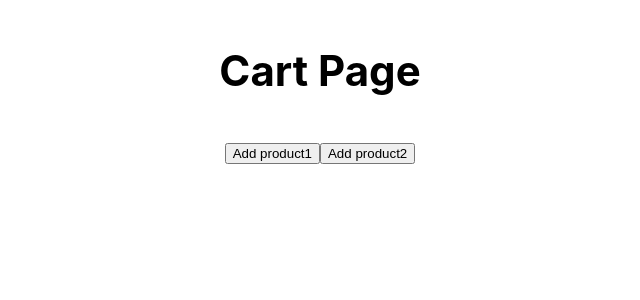
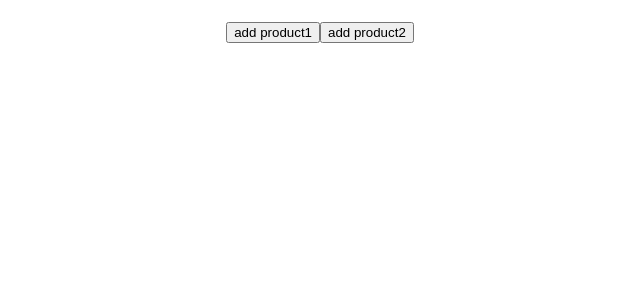
Before and after one commit to Jaikrishnavr01/45days-training, a React (Create React App) app: page / in a window 1280 px wide. Shown: the top 300 px of the page, without its empty margins (320-960 px from the left). Built offline with nearby package versions, Linux system fonts and the light colour scheme.

Commit message:
task-8 completed

```diff
--- a/src/Components/Task8.jsx/Task8.jsx
+++ b/src/Components/Task8.jsx/Task8.jsx
@@ -1,55 +1,57 @@
-import React, { useRef, useState } from 'react';
+import React, { useReducer, useRef } from 'react';
 
-function Task8() {
-  const [cartItems, setCartItems] = useState([]);
-  const product1Ref = useRef(null);
-  const product2Ref = useRef(null);
+export default function Task8() {
+  const product1Ref = useRef(0);
+  const product2Ref = useRef(0);
 
-  const handleAddToCart = (product) => {
-    const existingIndex = cartItems.findIndex(item => item.name === product.name);
-    const updatedCart = [...cartItems];
-    if (existingIndex !== -1) {
-      updatedCart[existingIndex].quantity++;
-    } else {
-      updatedCart.push({ name: product.name, quantity: 1 });
-    }
-    setCartItems(updatedCart);
-  };
-
-  const handleRemoveFromCart = (index) => {
-    const updatedCart = [...cartItems];
-    updatedCart.splice(index, 1);
-    setCartItems(updatedCart);
-  };
-
-  const handleDecrementQuantity = (index) => {
-    const updatedCart = [...cartItems];
-    if (updatedCart[index].quantity > 1) {
-      updatedCart[index].quantity--;
-      setCartItems(updatedCart);
+  const Reducer = (state, action) => {
+    switch (action.type) {
+      case 'product1':
+        return { ...state, product1: state.product1 + 1, showProduct1: true };
+      case 'product1dec':
+        return { ...state, product1: state.product1 > 1 ? state.product1 - 1 : 0 };
+      case 'product2':
+        return { ...state, product2: state.product2 + 1, showProduct2: true };
+      case 'product2dec':
+        return { ...state, product2: state.product2 > 1 ? state.product2 - 1 : 0 };
+      case 'produ1remove':
+        return { ...state, product1: 0, showProduct1: false };
+      case 'produ2remove':
+        return { ...state, product2: 0, showProduct2: false };
+      default:
+        return state;
     }
   };
 
+  const [count, dispatch] = useReducer(Reducer, {
+    product1: product1Ref.current,
+    product2: product2Ref.current,
+  });
+
   return (
     <div>
-      <h2>Cart Page</h2>
-      <ul>
-        {cartItems.map((item, index) => (
-          <li key={index}>
-            {item.name} - Quantity: {item.quantity}
-            <button onClick={() => handleRemoveFromCart(index)}>Remove</button>
-            <button onClick={() => handleDecrementQuantity(index)}>Decrement</button>
-          </li>
-        ))}
-      </ul>
-      <button onClick={() => handleAddToCart({ name: 'product1' })} ref={product1Ref}>
-        Add product1
-      </button>
-      <button onClick={() => handleAddToCart({ name: 'product2' })} ref={product2Ref}>
-        Add product2
-      </button>
+      {count.showProduct1 && (
+        <p>
+          product1: {count.product1}{' '}
+          <span>
+            <button onClick={() => dispatch({ type: 'product1dec' })}>Decrement</button>
+            <button onClick={() => dispatch({ type: 'produ1remove' })}>Remove</button>
+          </span>
+        </p>
+      )}
+      {count.showProduct2 && (
+        <p>
+          product2: {count.product2}{' '}
+          <span>
+            <button onClick={() => dispatch({ type: 'product2dec' })}>Decrement</button>
+            <button onClick={() => dispatch({ type: 'produ2remove' })}>Remove</button>
+          </span>
+        </p>
+      )}
+
+      <button onClick={() => dispatch({ type: 'product1' })}>add product1</button>
+
+      <button onClick={() => dispatch({ type: 'product2' })}>add product2</button>
     </div>
   );
 }
-
-export default Task8;
```
